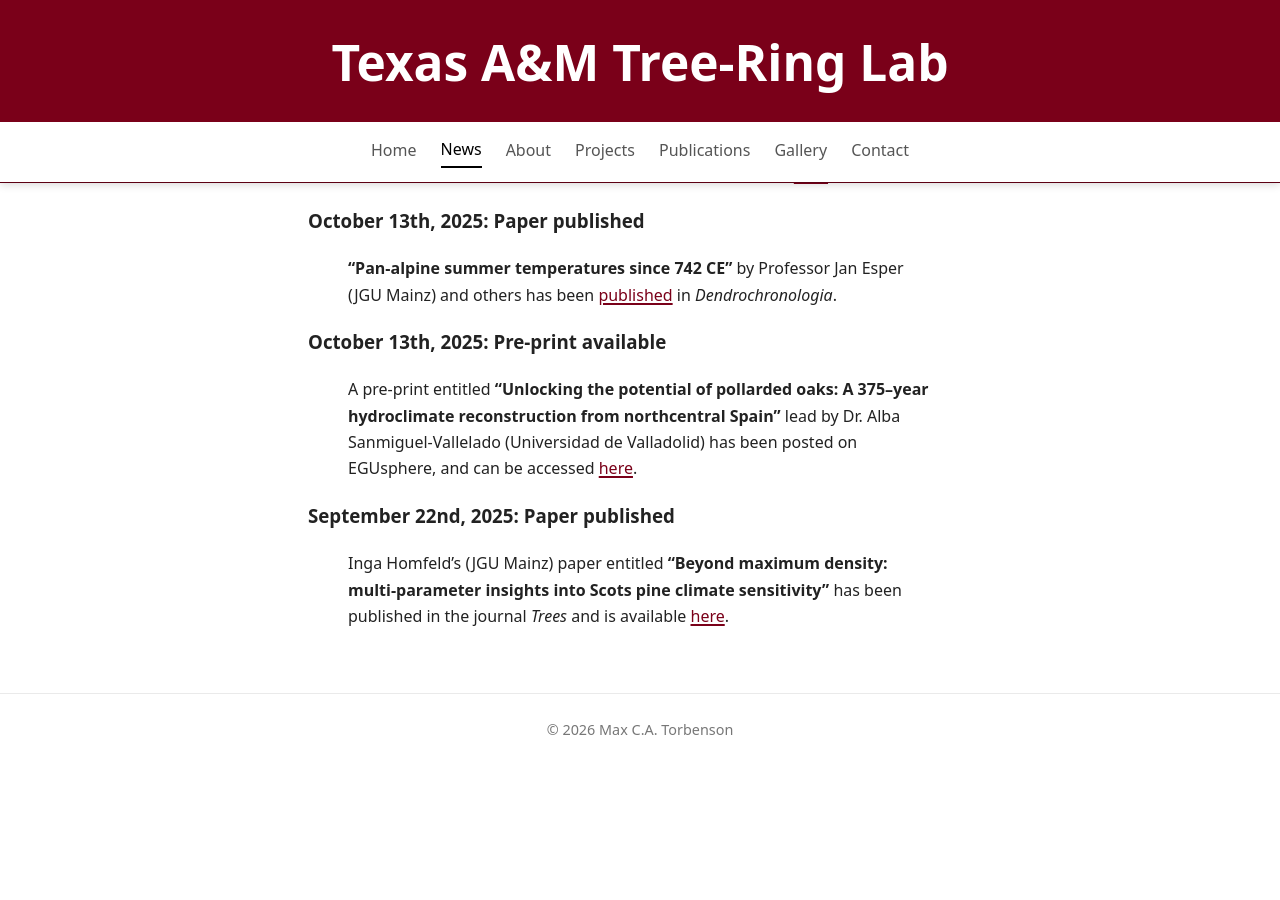
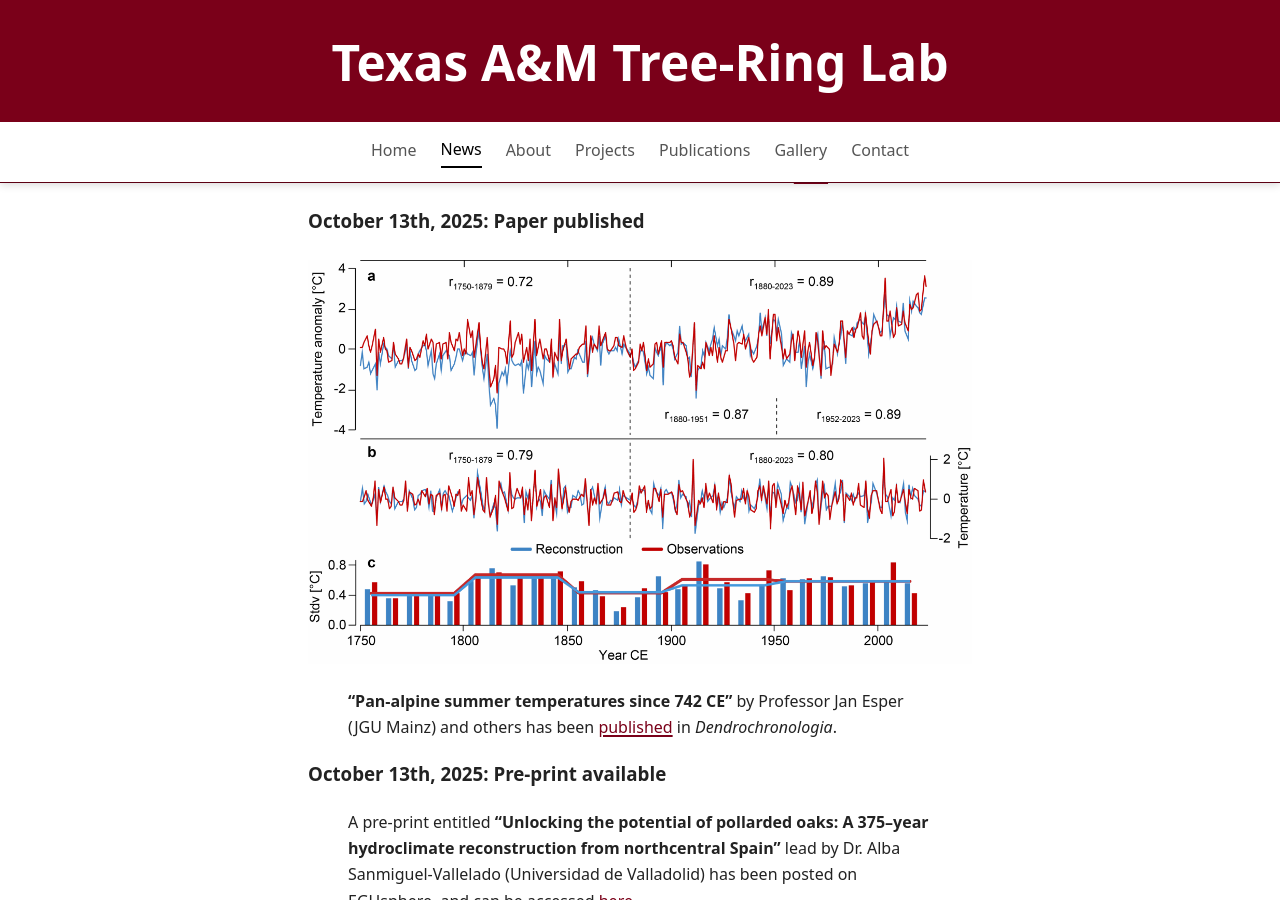
Before and after one commit to mcatorbenson/mcatorbenson.github.io, a Jekyll site: the page built from news/index.md, in a window 1280 px wide and 900 px high, scrolled down 496 px. Built offline with Jekyll 4.4.1, drawn with Linux system fonts in a browser that asks for light colours; before the commit the page ends 1262 px from its top, so only the background shows below that.

Commit message:
Update index.md

```diff
--- a/news/index.md
+++ b/news/index.md
@@ -12,6 +12,10 @@
 > A paper lead by Shijie Wang and Professor Feng Chen (Yunnan University), entitled **"Recent south-central Andes water crisis driven by Antarctic amplification is unprecedented over the last eight centuries"**, is now published with *Communications Earth & Environment* (accessible [here](https://www.nature.com/articles/s43247-025-02858-1/)).
 
 ### October 13th, 2025: Paper published
+<a href="../assets/temp/esper25DENDRO.png" class="lightbox">
+    <img src="../assets/temp/esper25DENDRO.png" alt="Esper 2025 - Dendrochronologia">
+</a>
+
 > **"Pan-alpine summer temperatures since 742 CE"** by Professor Jan Esper (JGU Mainz) and others has been [published](https://www.sciencedirect.com/science/article/pii/S1125786525001468) in *Dendrochronologia*.
 
 
```
